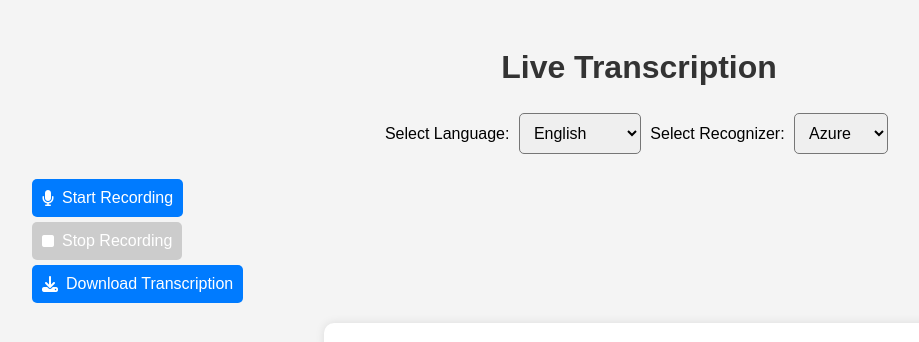
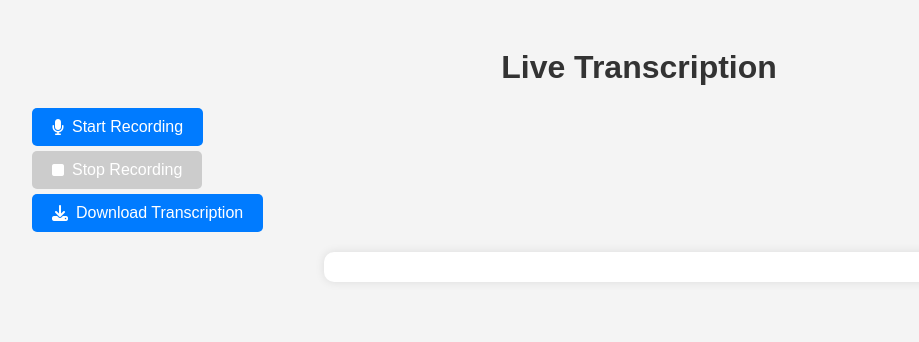
Before and after one commit to Ayka11/sufi, a Flask app: page / in a window 1280 px wide. Shown: the top 342 px of the page, without its empty margins (1-920 px from the left). Run offline with Flask 3, Linux system fonts and the light colour scheme; some libraries are stand-ins or nearby versions.

Commit message:
Update index.html

```diff
--- a/templates/index.html
+++ b/templates/index.html
@@ -1,10 +1,15 @@
 <!DOCTYPE html>
 <html lang="en">
   <head>
-    <meta charset="UTF-8">
-    <meta name="viewport" content="width=device-width, initial-scale=1.0">
+    <meta charset="UTF-8" />
+    <meta name="viewport" content="width=device-width, initial-scale=1.0" />
     <title>Live Transcription</title>
-    <script src="https://kit.fontawesome.com/a076d05399.js" crossorigin="anonymous"></script>
+
+    <link
+      rel="stylesheet"
+      href="https://cdnjs.cloudflare.com/ajax/libs/font-awesome/6.4.2/css/all.min.css"
+    />
+
     <style>
       body {
         font-family: Arial, sans-serif;
@@ -15,20 +20,18 @@
       h1 {
         color: #333;
       }
-        .controls {
-            margin-bottom: 20px;
-        }
-        select, button {
-            padding: 10px;
-            font-size: 16px;
-            margin: 5px;
-            border-radius: 5px;
-            cursor: pointer;
+      .buttons {
+        margin: 20px 0;
       }
       button {
         background-color: #007bff;
         color: white;
         border: none;
+        padding: 10px 20px;
+        font-size: 16px;
+        cursor: pointer;
+        border-radius: 5px;
+        margin: 5px;
         display: flex;
         align-items: center;
         gap: 8px;
@@ -57,93 +60,93 @@
   </head>
   <body>
     <h1>Live Transcription</h1>
-
-    <div class="controls">
-        <label for="language">Select Language:</label>
-        <select id="language">
-            <option value="en-US">English</option>
-            <option value="az-AZ">Azerbaijani</option>
-        </select>
-
-        <label for="recognizer">Select Recognizer:</label>
-        <select id="recognizer">
-            <option value="azure">Azure</option>
-            <option value="google">Google</option>
-        </select>
+    <div class="buttons">
+      <button id="startRecording">
+        <i class="fas fa-microphone"></i> Start Recording
+      </button>
+      <button id="stopRecording" disabled>
+        <i class="fas fa-stop"></i> Stop Recording
+      </button>
+      <button id="downloadTranscription">
+        <i class="fas fa-download"></i> Download Transcription
+      </button>
     </div>
-
-    <div class="controls">
-        <button id="startRecording"><i class="fas fa-microphone"></i> Start Recording</button>
-        <button id="stopRecording" disabled><i class="fas fa-stop"></i> Stop Recording</button>
-        <button id="downloadTranscription"><i class="fas fa-download"></i> Download Transcription</button>
-    </div>
-
     <div class="transcription-container" id="transcriptionList"></div>
 
     <script>
       let mediaRecorder;
       let audioChunks = [];
       let transcriptions = [];
-        let isRecording = false;
 
-        document.getElementById("startRecording").addEventListener("click", async () => {
-            const stream = await navigator.mediaDevices.getUserMedia({ audio: true });
+      document
+        .getElementById("startRecording")
+        .addEventListener("click", async () => {
+          const stream = await navigator.mediaDevices.getUserMedia({
+            audio: true,
+          });
           mediaRecorder = new MediaRecorder(stream);
 
           mediaRecorder.ondataavailable = (event) => {
             audioChunks.push(event.data);
-                sendAudio();
+            sendAudio(); // Send audio chunk immediately for transcription
           };
 
-            mediaRecorder.start(5000);
-            isRecording = true;
-
+          mediaRecorder.start();
           document.getElementById("startRecording").disabled = true;
           document.getElementById("stopRecording").disabled = false;
+
+          setInterval(() => {
+            if (mediaRecorder.state === "recording") {
+              mediaRecorder.stop();
+              mediaRecorder.start(); // Restart recording to continuously capture chunks
+            }
+          }, 15000); // Adjust interval to send data every 5 seconds
         });
 
       document.getElementById("stopRecording").addEventListener("click", () => {
-            if (mediaRecorder && isRecording) {
         mediaRecorder.stop();
-                isRecording = false;
-            }
         document.getElementById("startRecording").disabled = false;
         document.getElementById("stopRecording").disabled = true;
       });
 
       async function sendAudio() {
         if (audioChunks.length === 0) return;
-            const audioBlob = new Blob(audioChunks, { type: 'audio/webm' });
+        const audioBlob = new Blob(audioChunks, { type: "audio/webm" });
         audioChunks = [];
-
         const formData = new FormData();
         formData.append("audio", audioBlob, "audio.webm");
 
-            const language = document.getElementById("language").value;
-            const recognizer = document.getElementById("recognizer").value;
-            formData.append("language", language);
-            formData.append("recognizer", recognizer);
+        try {
+          const response = await fetch("/transcribe", {
+            method: "POST",
+            body: formData,
+          });
 
-            try {
-                const response = await fetch("/transcribe", { method: "POST", body: formData });
-                if (!response.ok) throw new Error(`Server error: ${response.status} ${response.statusText}`);
+          if (!response.ok)
+            throw new Error(
+              `Server error: ${response.status} ${response.statusText}`
+            );
 
           const data = await response.json();
           if (data.transcription) {
             const timestamp = new Date().toLocaleTimeString();
             transcriptions.unshift(`${timestamp}: ${data.transcription}`);
             updateTranscriptionList();
-                    localStorage.setItem("transcriptions", JSON.stringify(transcriptions));
+            localStorage.setItem(
+              "transcriptions",
+              JSON.stringify(transcriptions)
+            );
           }
         } catch (error) {
           console.error("Error:", error);
+          alert("Failed to transcribe audio. Please try again.");
         }
       }
 
       function updateTranscriptionList() {
         const container = document.getElementById("transcriptionList");
         container.innerHTML = "";
-            transcriptions.forEach(text => {
+        transcriptions.forEach((text) => {
           const div = document.createElement("div");
           div.className = "transcription-item";
           div.textContent = text;
@@ -151,7 +154,9 @@
         });
       }
 
-        document.getElementById("downloadTranscription").addEventListener("click", () => {
+      document
+        .getElementById("downloadTranscription")
+        .addEventListener("click", () => {
           const textContent = transcriptions.join("\n");
           const blob = new Blob([textContent], { type: "text/plain" });
           const a = document.createElement("a");
@@ -160,7 +165,7 @@
           a.click();
         });
 
-        window.onload = function() {
+      window.onload = function () {
         const savedTranscriptions = localStorage.getItem("transcriptions");
         if (savedTranscriptions) {
           transcriptions = JSON.parse(savedTranscriptions);
```
Lines whose indentation alone changed are shown as unchanged.
